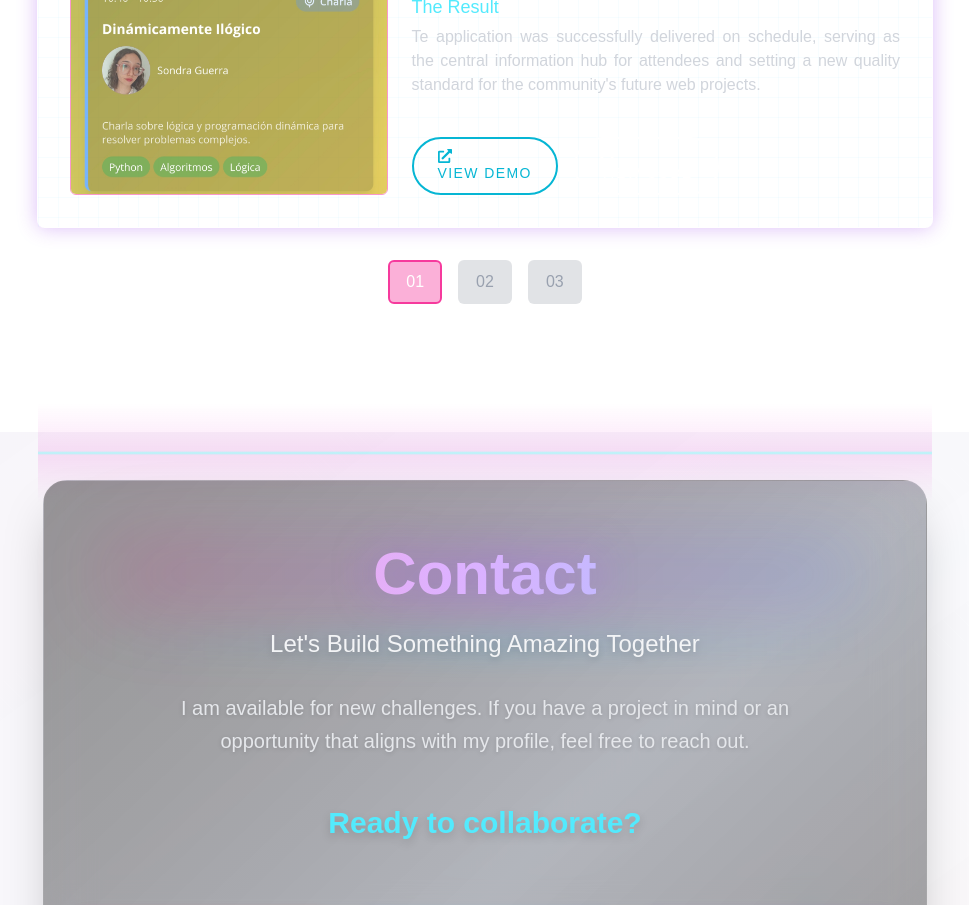
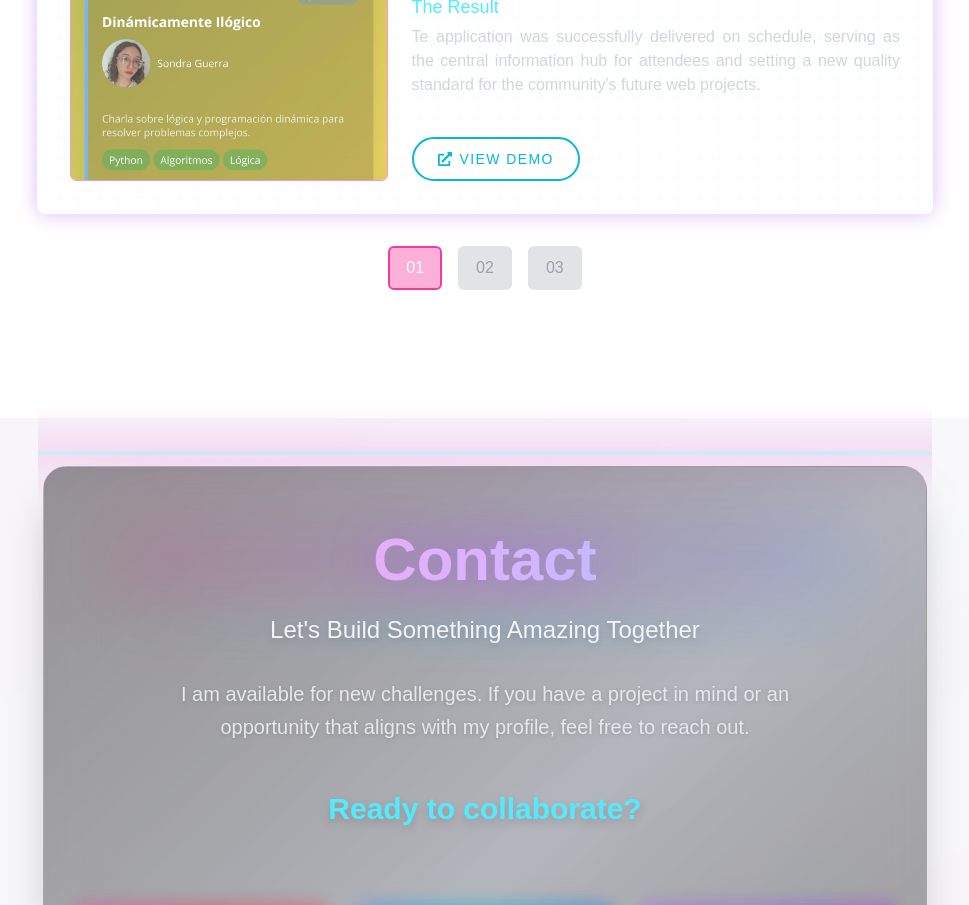
Before and after one commit to MariferVL/inner-rework, a Next.js app: page /en in a window 1280 px wide. Shown: the part 2420-3325 px from the top of the page, without its empty margins (155-1124 px from the left). Built offline with nearby package versions, Linux system fonts and the light colour scheme.

Commit message:
Fix inline style

```diff
--- a/components/ui/Button.js
+++ b/components/ui/Button.js
@@ -1,15 +1,5 @@
 import Link from 'next/link';
 
-/**
- * Componente de botón reutilizable basado en el diseño del Hero.
- * Este es el único estilo de botón para mantener un patrón consistente en el sitio.
- *
- * @param {object} props - Las propiedades del componente.
- * @param {string} [props.href] - Si se provee, se renderiza como un Link de Next.js.
- * @param {string} [props.color='#65e1ff'] - El color de neón para el botón.
- * @param {string} [props.className] - Clases adicionales para el botón.
- * @param {React.ReactNode} props.children - El contenido del botón.
- */
 export default function Button({
   href,
   color = '#65e1ff',
@@ -17,9 +7,9 @@ export default function Button({
   children,
   ...props
 }) {
-  // Estilos exactos del botón del Hero, ahora reutilizables.
   const buttonClasses = `
-    inline-block px-8 py-3 font-orbitron uppercase text-sm tracking-widest
+    inline-flex items-center justify-center gap-2 whitespace-nowrap
+    px-8 py-3 font-orbitron uppercase text-sm tracking-widest
     bg-transparent border-2 rounded-full
     transition-all duration-300 transform
     hover:text-black hover:scale-105
@@ -31,14 +21,12 @@ export default function Button({
     focus:ring-[color:var(--btn-color)/50]
   `;
 
-  // Combinamos las clases base con cualquier clase extra que se pase.
   const combinedClassName = `${buttonClasses} ${className}`;
   const style = { '--btn-color': color };
 
-  // Renderiza como Link si tiene href, si no, como botón.
   if (href) {
     return (
-      <Link href={href} className={combinedClassName} style={style} {...props}>
+      <Link href={href} className={combinedClassName} style={style} target='_blank' {...props}>
         {children}
       </Link>
     );
```
